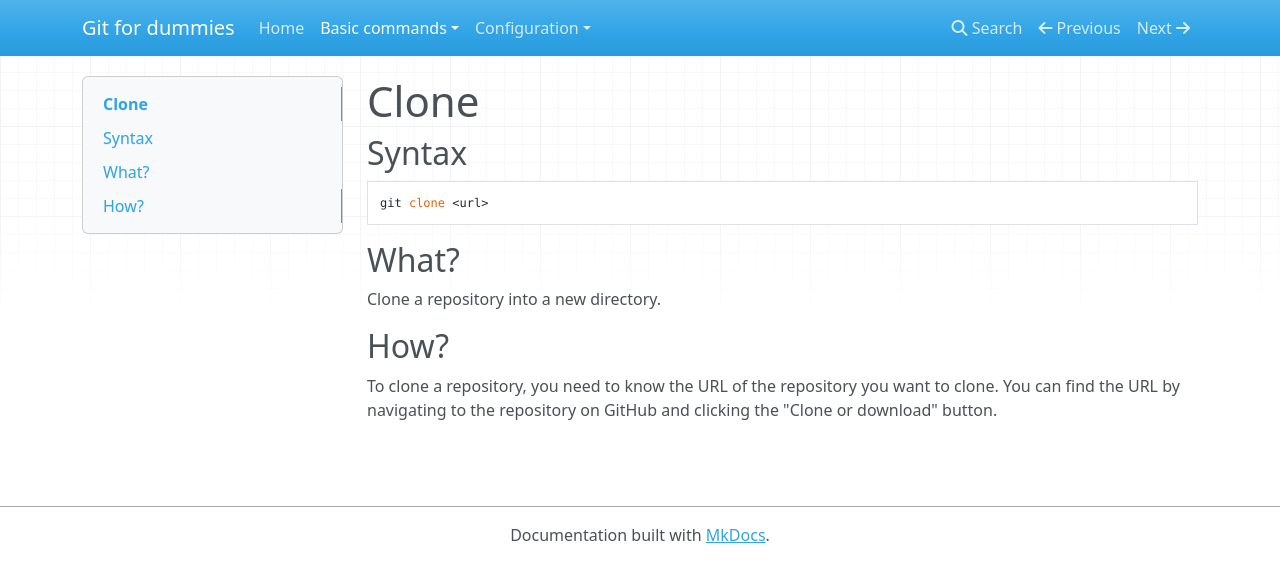
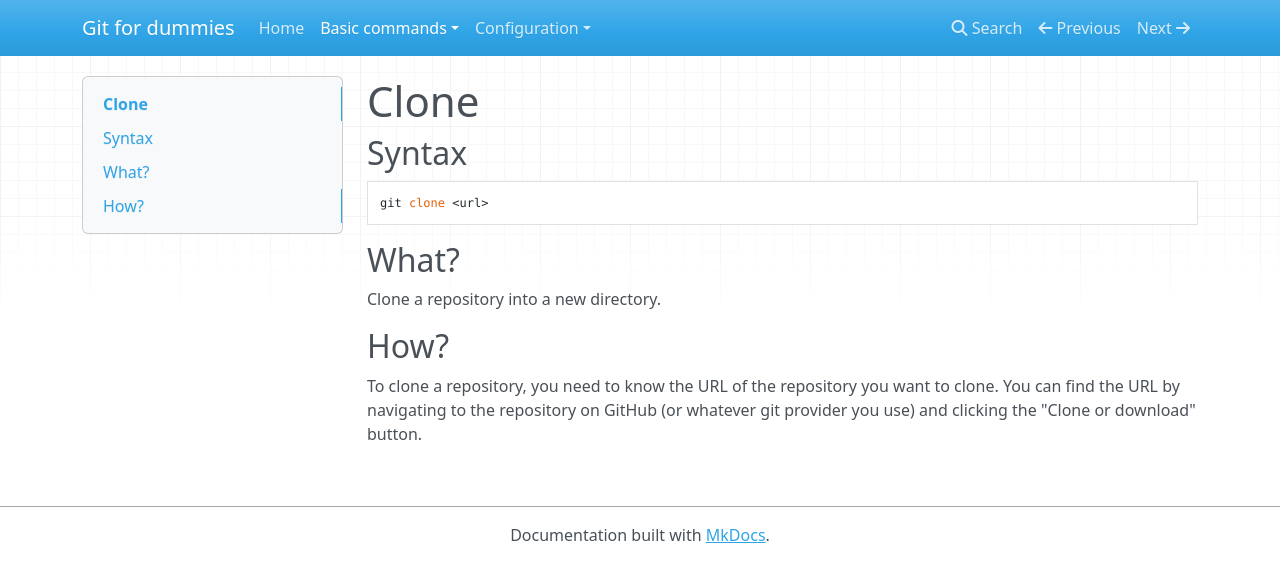
Before and after one commit to v0nNemizez/git-for-dummies, an MkDocs documentation site: the page built from docs/Basic commands/clone.md, in a window 1280 px wide. Shown: the top 582 px of the page. Built offline with MkDocs 1.6.1, drawn with Linux system fonts in a browser that asks for light colours; nearby versions of some CDN libraries.

```diff
--- a/docs/Basic commands/clone.md
+++ b/docs/Basic commands/clone.md
@@ -10,4 +10,4 @@ Clone a repository into a new directory.
 
 ## How?
 To clone a repository, you need to know the URL of the repository you want to clone.
-You can find the URL by navigating to the repository on GitHub and clicking the "Clone or download" button.
+You can find the URL by navigating to the repository on GitHub (or whatever git provider you use) and clicking the "Clone or download" button.
```
Also changed, not shown: README.md (+1 -1 lines), docs/Basic commands/commit.md (added, +20 -0 lines).
